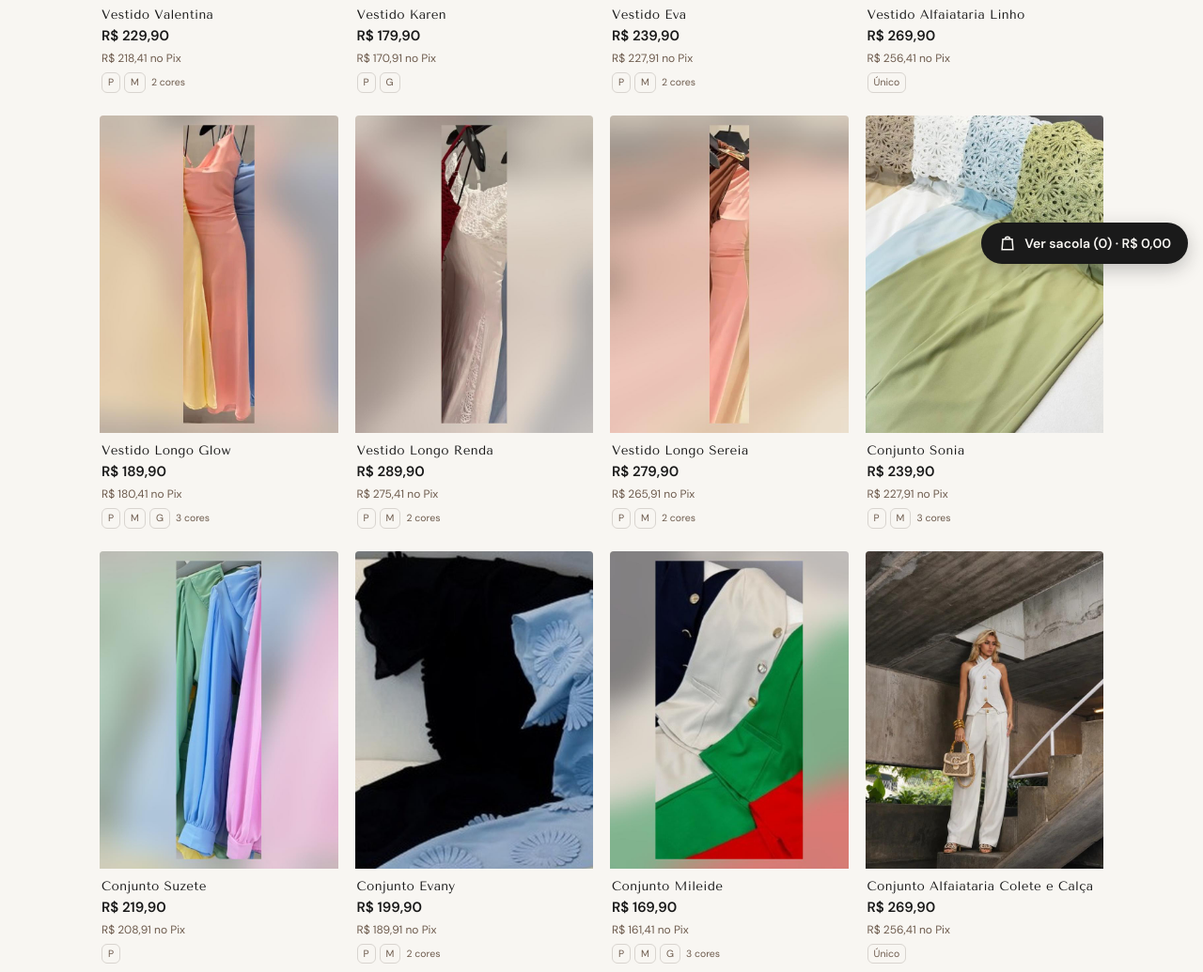
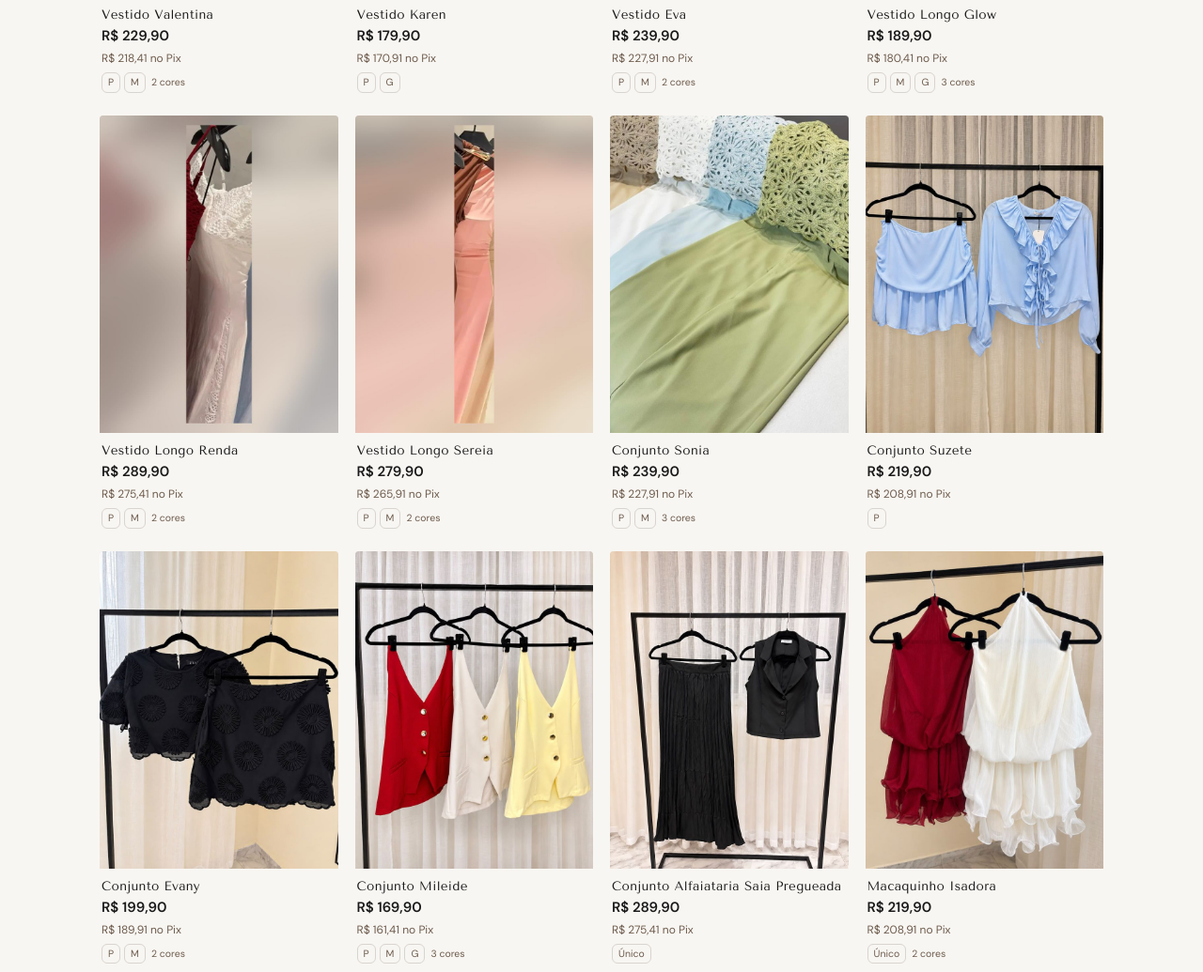
Before and after one commit to usejl/usejl.github.io, a plain HTML site: page index.html in a window 1280 px wide. Shown: the part 503-1538 px from the top of the page at 94% size. Drawn offline with nearby package versions, Linux system fonts and the light colour scheme.

Commit message:
Fotos próprias + troca Bllitz Bella

```diff
--- a/index.html
+++ b/index.html
@@ -153,6 +153,7 @@ footer a{color:var(--marca-escura);font-weight:500;text-decoration:none}
 .galeria .slide img{width:100%;aspect-ratio:3/4;object-fit:cover;max-height:62vh;display:block}
 .galeria .legenda{position:absolute;left:12px;bottom:12px;background:rgba(26,26,26,.72);color:#F8F6F2;font-size:11px;letter-spacing:.04em;padding:5px 10px;border-radius:999px}
 .opcoes button:disabled{opacity:.35}
+[hidden]{display:none!important}
 .sacola-btn{position:relative}
 .sacola-btn b{position:absolute;top:-4px;right:-4px;min-width:18px;height:18px;padding:0 5px;border-radius:999px;background:var(--terracota);color:#fff;font-size:10.5px;font-weight:600;display:grid;place-items:center;line-height:1}
 .btn-sec.wa{color:#1FA855}
@@ -254,32 +255,28 @@ const LOJA = {
 const CATEGORIAS = ["Vestidos", "Conjuntos", "Macaquinho", "Blusas", "Calças & Saias", "Moda Praia"];
 
 const PRODUTOS = [
-  {codigo: "JL001", nome: "Vestido Valentina", categoria: "Vestidos", preco: 229.9, pix: 218.41, parcela: 76.63, precoAntigo: null, descricao: "", variantes: [{"cor": "Preto", "tam": "M", "qtd": 1}, {"cor": "Rosa", "tam": "P", "qtd": 1}], fotos: {"Preto": ["jl001-preto-1.jpg"], "Rosa": ["jl001-rosa-1.jpg"]}, gerais: ["jl001-geral-1.jpg", "jl001-geral-2.jpg"], novo: false, status: "disponivel"},
-  {codigo: "JL002", nome: "Vestido Karen", categoria: "Vestidos", preco: 179.9, pix: 170.91, parcela: 59.97, precoAntigo: null, descricao: "", variantes: [{"cor": "Chumbo", "tam": "G", "qtd": 1}, {"cor": "Chumbo", "tam": "P", "qtd": 1}], fotos: {"Chumbo": []}, gerais: [], novo: false, status: "disponivel"},
-  {codigo: "JL003", nome: "Vestido Eva", categoria: "Vestidos", preco: 239.9, pix: 227.91, parcela: 79.97, precoAntigo: null, descricao: "", variantes: [{"cor": "Off White", "tam": "M", "qtd": 1}, {"cor": "Rosa", "tam": "P", "qtd": 1}], fotos: {"Off White": ["jl003-off-white-1.jpg", "jl003-off-white-2.jpg"], "Rosa": ["jl003-rosa-1.jpg"]}, gerais: ["jl003-geral-1.jpg"], novo: false, status: "disponivel"},
-  {codigo: "JL004", nome: "Vestido Alfaiataria Linho", categoria: "Vestidos", preco: 269.9, pix: 256.41, parcela: 89.97, precoAntigo: null, descricao: "Alfaiataria em linho. Tamanho único (veste do P ao G).", variantes: [{"cor": "Bege", "tam": "U", "qtd": 1}], fotos: {"Bege": ["jl004-bege-1.jpg", "jl004-bege-2.jpg", "jl004-bege-3.jpg"]}, gerais: [], novo: false, status: "disponivel"},
+  {codigo: "JL001", nome: "Vestido Valentina", categoria: "Vestidos", preco: 229.9, pix: 218.41, parcela: 76.63, precoAntigo: null, descricao: "", variantes: [{"cor": "Preto", "tam": "M", "qtd": 1}, {"cor": "Rosa", "tam": "P", "qtd": 1}], fotos: {"Preto": ["propria-16.jpg", "propria-18.jpg"], "Rosa": ["propria-16.jpg", "propria-17.jpg"]}, gerais: [], novo: false, status: "disponivel"},
+  {codigo: "JL002", nome: "Vestido Karen", categoria: "Vestidos", preco: 179.9, pix: 170.91, parcela: 59.97, precoAntigo: null, descricao: "", variantes: [{"cor": "Chumbo", "tam": "G", "qtd": 1}, {"cor": "Chumbo", "tam": "P", "qtd": 1}], fotos: {"Chumbo": ["propria-19.jpg", "propria-20.jpg", "propria-21.jpg"]}, gerais: [], novo: false, status: "disponivel"},
+  {codigo: "JL003", nome: "Vestido Eva", categoria: "Vestidos", preco: 239.9, pix: 227.91, parcela: 79.97, precoAntigo: null, descricao: "", variantes: [{"cor": "Off White", "tam": "M", "qtd": 1}, {"cor": "Rosa", "tam": "P", "qtd": 1}], fotos: {"Off White": ["propria-38.jpg", "propria-36.jpg", "propria-37.jpg"], "Rosa": ["propria-38.jpg", "propria-36.jpg", "propria-37.jpg"]}, gerais: [], novo: false, status: "disponivel"},
   {codigo: "JL005", nome: "Vestido Longo Glow", categoria: "Vestidos", preco: 189.9, pix: 180.41, parcela: 63.3, precoAntigo: null, descricao: "", variantes: [{"cor": "Rosa", "tam": "P", "qtd": 1}, {"cor": "Preto", "tam": "M", "qtd": 1}, {"cor": "Vermelho", "tam": "G", "qtd": 1}], fotos: {"Rosa": ["jl005-rosa-1.jpg"], "Preto": ["jl005-preto-1.jpg"], "Vermelho": ["jl005-vermelho-1.jpg"]}, gerais: ["jl005-geral-1.jpg", "jl005-geral-2.jpg"], novo: false, status: "disponivel"},
   {codigo: "JL006", nome: "Vestido Longo Renda", categoria: "Vestidos", preco: 289.9, pix: 275.41, parcela: 96.63, precoAntigo: null, descricao: "", variantes: [{"cor": "Branco", "tam": "P", "qtd": 1}, {"cor": "Rosa", "tam": "M", "qtd": 1}], fotos: {"Branco": ["jl006-branco-1.jpg"], "Rosa": ["jl006-rosa-1.jpg"]}, gerais: ["jl006-geral-1.jpg", "jl006-geral-2.jpg"], novo: false, status: "disponivel"},
   {codigo: "JL007", nome: "Vestido Longo Sereia", categoria: "Vestidos", preco: 279.9, pix: 265.91, parcela: 93.3, precoAntigo: null, descricao: "", variantes: [{"cor": "Rosa", "tam": "P", "qtd": 1}, {"cor": "Marrom", "tam": "M", "qtd": 1}], fotos: {"Rosa": ["jl007-rosa-1.jpg"], "Marrom": ["jl007-marrom-1.jpg"]}, gerais: ["jl007-geral-1.jpg", "jl007-geral-2.jpg"], novo: false, status: "disponivel"},
   {codigo: "JL008", nome: "Conjunto Sonia", categoria: "Conjuntos", preco: 239.9, pix: 227.91, parcela: 79.97, precoAntigo: null, descricao: "", variantes: [{"cor": "Verde", "tam": "M", "qtd": 1}, {"cor": "Bege", "tam": "M", "qtd": 1}, {"cor": "Azul", "tam": "P", "qtd": 1}], fotos: {"Verde": ["jl008-verde-1.jpg"], "Bege": ["jl008-bege-1.jpg"], "Azul": ["jl008-azul-1.jpg"]}, gerais: ["jl008-geral-1.jpg", "jl008-geral-2.jpg"], novo: false, status: "disponivel"},
-  {codigo: "JL009", nome: "Conjunto Suzete", categoria: "Conjuntos", preco: 219.9, pix: 208.91, parcela: 73.3, precoAntigo: null, descricao: "", variantes: [{"cor": "Azul", "tam": "P", "qtd": 1}], fotos: {"Azul": ["jl009-azul-1.jpg"]}, gerais: ["jl009-geral-1.jpg", "jl009-geral-2.jpg"], novo: false, status: "disponivel"},
-  {codigo: "JL010", nome: "Conjunto Evany", categoria: "Conjuntos", preco: 199.9, pix: 189.91, parcela: 66.63, precoAntigo: null, descricao: "", variantes: [{"cor": "Preto", "tam": "M", "qtd": 1}, {"cor": "Rosa", "tam": "P", "qtd": 1}], fotos: {"Preto": ["jl010-preto-1.jpg"], "Rosa": ["jl010-rosa-1.jpg"]}, gerais: ["jl010-geral-1.jpg", "jl010-geral-2.jpg"], novo: false, status: "disponivel"},
-  {codigo: "JL011", nome: "Conjunto Mileide", categoria: "Conjuntos", preco: 169.9, pix: 161.41, parcela: 56.63, precoAntigo: null, descricao: "", variantes: [{"cor": "Nude", "tam": "P", "qtd": 1}, {"cor": "Amarelo", "tam": "G", "qtd": 1}, {"cor": "Vermelho", "tam": "M", "qtd": 1}], fotos: {"Nude": ["jl011-nude-1.jpg"], "Amarelo": ["jl011-amarelo-1.jpg"], "Vermelho": ["jl011-vermelho-1.jpg", "jl011-vermelho-2.jpg"]}, gerais: ["jl011-geral-1.jpg"], novo: false, status: "disponivel"},
-  {codigo: "JL012", nome: "Conjunto Alfaiataria Colete e Calça", categoria: "Conjuntos", preco: 269.9, pix: 256.41, parcela: 89.97, precoAntigo: null, descricao: "Colete e calça em alfaiataria. Tamanho único (veste do P ao G).", variantes: [{"cor": "Branco", "tam": "U", "qtd": 1}], fotos: {"Branco": ["jl012-branco-1.jpg"]}, gerais: ["jl012-geral-1.jpg"], novo: false, status: "disponivel"},
-  {codigo: "JL013", nome: "Conjunto Alfaiataria Colete e Calça", categoria: "Conjuntos", preco: 289.9, pix: 275.41, parcela: 96.63, precoAntigo: null, descricao: "Colete e calça em alfaiataria. Tamanho único (veste do P ao G).", variantes: [{"cor": "Marrom Suave", "tam": "U", "qtd": 1}], fotos: {"Marrom Suave": ["jl013-marrom-suave-1.jpg", "jl013-marrom-suave-2.jpg"]}, gerais: [], novo: false, status: "disponivel"},
-  {codigo: "JL014", nome: "Conjunto Alfaiataria Frente Única", categoria: "Conjuntos", preco: 269.9, pix: 256.41, parcela: 89.97, precoAntigo: null, descricao: "Alfaiataria com top frente única. Tamanho único (veste do P ao G).", variantes: [{"cor": "Bege Rose", "tam": "U", "qtd": 1}], fotos: {"Bege Rose": []}, gerais: [], novo: false, status: "disponivel"},
-  {codigo: "JL015", nome: "Conjunto Alfaiataria Saia Pregueada", categoria: "Conjuntos", preco: 289.9, pix: 275.41, parcela: 96.63, precoAntigo: null, descricao: "Alfaiataria com saia pregueada. Tamanho único (veste do P ao G).", variantes: [{"cor": "Preto", "tam": "U", "qtd": 1}], fotos: {"Preto": []}, gerais: [], novo: false, status: "disponivel"},
-  {codigo: "JL016", nome: "Macaquinho Isadora", categoria: "Macaquinho", preco: 219.9, pix: 208.91, parcela: 73.3, precoAntigo: null, descricao: "", variantes: [{"cor": "Vermelho", "tam": "U", "qtd": 1}, {"cor": "Branco", "tam": "U", "qtd": 1}], fotos: {"Vermelho": ["jl016-vermelho-1.jpg"], "Branco": ["jl016-branco-1.jpg"]}, gerais: ["jl016-geral-1.jpg", "jl016-geral-2.jpg"], novo: false, status: "disponivel"},
-  {codigo: "JL017", nome: "Blusa Olenka", categoria: "Blusas", preco: 119.9, pix: 113.91, parcela: 39.97, precoAntigo: null, descricao: "", variantes: [{"cor": "Amarelo", "tam": "M", "qtd": 1}, {"cor": "Rosa", "tam": "P", "qtd": 1}], fotos: {"Amarelo": ["jl017-amarelo-1.jpg"], "Rosa": ["jl017-rosa-1.jpg"]}, gerais: ["jl017-geral-1.jpg", "jl017-geral-2.jpg"], novo: false, status: "disponivel"},
+  {codigo: "JL009", nome: "Conjunto Suzete", categoria: "Conjuntos", preco: 219.9, pix: 208.91, parcela: 73.3, precoAntigo: null, descricao: "", variantes: [{"cor": "Azul", "tam": "P", "qtd": 1}], fotos: {"Azul": ["propria-32.jpg", "propria-33.jpg", "propria-34.jpg", "propria-35.jpg"]}, gerais: [], novo: false, status: "disponivel"},
+  {codigo: "JL010", nome: "Conjunto Evany", categoria: "Conjuntos", preco: 199.9, pix: 189.91, parcela: 66.63, precoAntigo: null, descricao: "", variantes: [{"cor": "Preto", "tam": "M", "qtd": 1}, {"cor": "Rosa", "tam": "P", "qtd": 1}], fotos: {"Preto": ["propria-07.jpg", "propria-04.jpg", "propria-06.jpg", "propria-05.jpg"], "Rosa": ["propria-02.jpg", "propria-01.jpg", "propria-03.jpg"]}, gerais: [], novo: false, status: "disponivel"},
+  {codigo: "JL011", nome: "Conjunto Mileide", categoria: "Conjuntos", preco: 169.9, pix: 161.41, parcela: 56.63, precoAntigo: null, descricao: "", variantes: [{"cor": "Nude", "tam": "P", "qtd": 1}, {"cor": "Amarelo", "tam": "G", "qtd": 1}, {"cor": "Vermelho", "tam": "M", "qtd": 1}], fotos: {"Nude": ["propria-28.jpg", "propria-30.jpg", "propria-31.jpg"], "Amarelo": ["propria-31.jpg", "propria-28.jpg", "propria-30.jpg"], "Vermelho": ["propria-27.jpg", "propria-29.jpg", "propria-28.jpg", "propria-31.jpg"]}, gerais: [], novo: false, status: "disponivel"},
+  {codigo: "JL015", nome: "Conjunto Alfaiataria Saia Pregueada", categoria: "Conjuntos", preco: 289.9, pix: 275.41, parcela: 96.63, precoAntigo: null, descricao: "Alfaiataria com saia pregueada. Tamanho único (veste do P ao G).", variantes: [{"cor": "Preto", "tam": "U", "qtd": 1}], fotos: {"Preto": ["propria-40.jpg", "propria-39.jpg"]}, gerais: [], novo: false, status: "disponivel"},
+  {codigo: "JL016", nome: "Macaquinho Isadora", categoria: "Macaquinho", preco: 219.9, pix: 208.91, parcela: 73.3, precoAntigo: null, descricao: "", variantes: [{"cor": "Vermelho", "tam": "U", "qtd": 1}, {"cor": "Branco", "tam": "U", "qtd": 1}], fotos: {"Vermelho": ["propria-08.jpg", "propria-09.jpg"], "Branco": ["propria-10.jpg", "propria-11.jpg", "propria-08.jpg"]}, gerais: [], novo: false, status: "disponivel"},
+  {codigo: "JL017", nome: "Blusa Olenka", categoria: "Blusas", preco: 119.9, pix: 113.91, parcela: 39.97, precoAntigo: null, descricao: "", variantes: [{"cor": "Amarelo", "tam": "M", "qtd": 1}, {"cor": "Rosa", "tam": "P", "qtd": 1}], fotos: {"Amarelo": ["propria-25.jpg", "propria-26.jpg"], "Rosa": ["propria-25.jpg", "propria-26.jpg"]}, gerais: [], novo: false, status: "disponivel"},
   {codigo: "JL018", nome: "Blusa Ada", categoria: "Blusas", preco: 119.9, pix: 113.91, parcela: 39.97, precoAntigo: null, descricao: "", variantes: [{"cor": "Nude", "tam": "M", "qtd": 1}, {"cor": "Rosa", "tam": "P", "qtd": 1}], fotos: {"Nude": ["jl018-nude-1.jpg", "jl018-nude-2.jpg"], "Rosa": ["jl018-rosa-1.jpg"]}, gerais: ["jl018-geral-1.jpg"], novo: false, status: "disponivel"},
   {codigo: "JL019", nome: "Blusa Charlot (tricô listrada)", categoria: "Blusas", preco: 89.9, pix: 85.41, parcela: 29.97, precoAntigo: null, descricao: "Tricô listrado. Tamanho único.", variantes: [{"cor": "Preto", "tam": "U", "qtd": 1}, {"cor": "Azul", "tam": "U", "qtd": 1}, {"cor": "Rosa", "tam": "U", "qtd": 1}], fotos: {"Preto": ["jl019-preto-1.jpg"], "Azul": ["jl019-azul-1.jpg"], "Rosa": ["jl019-rosa-1.jpg"]}, gerais: ["jl019-geral-1.jpg"], novo: false, status: "disponivel"},
   {codigo: "JL020", nome: "Camisa Pedraria", categoria: "Blusas", preco: 199.9, pix: 189.91, parcela: 66.63, precoAntigo: null, descricao: "Organza com pedraria. Tamanho único (veste do P ao G).", variantes: [{"cor": "Branco", "tam": "U", "qtd": 1}, {"cor": "Preto", "tam": "U", "qtd": 1}], fotos: {"Branco": ["jl020-branco-1.jpg", "jl020-branco-2.jpg"], "Preto": []}, gerais: [], novo: false, status: "disponivel"},
-  {codigo: "JL021", nome: "Short Ester", categoria: "Calças & Saias", preco: 129.9, pix: 123.41, parcela: 43.3, precoAntigo: null, descricao: "", variantes: [{"cor": "Branco", "tam": "M", "qtd": 1}, {"cor": "Rose", "tam": "P", "qtd": 1}], fotos: {"Branco": ["jl021-branco-1.jpg"], "Rose": ["jl021-rose-1.jpg"]}, gerais: ["jl021-geral-1.jpg", "jl021-geral-2.jpg"], novo: false, status: "disponivel"},
+  {codigo: "JL021", nome: "Short Ester", categoria: "Calças & Saias", preco: 129.9, pix: 123.41, parcela: 43.3, precoAntigo: null, descricao: "", variantes: [{"cor": "Branco", "tam": "M", "qtd": 1}, {"cor": "Rose", "tam": "P", "qtd": 1}], fotos: {"Branco": ["propria-22.jpg", "propria-23.jpg", "propria-24.jpg"], "Rose": ["propria-22.jpg", "propria-24.jpg"]}, gerais: [], novo: false, status: "disponivel"},
   {codigo: "JL022", nome: "Calça Alfaiataria com Cinto", categoria: "Calças & Saias", preco: 199.9, pix: 189.91, parcela: 66.63, precoAntigo: null, descricao: "Alfaiataria com cinto. Tamanho único (veste do P ao G).", variantes: [{"cor": "Preto", "tam": "U", "qtd": 1}], fotos: {"Preto": ["jl022-preto-1.jpg"]}, gerais: ["jl022-geral-1.jpg"], novo: false, status: "disponivel"},
   {codigo: "JL023", nome: "Calça Baggy Alana", categoria: "Calças & Saias", preco: 159.9, pix: 151.91, parcela: 53.3, precoAntigo: null, descricao: "Jeans 100% algodão, modelagem baggy, cintura alta.", variantes: [{"cor": "Sortida", "tam": "36", "qtd": 1}, {"cor": "Sortida", "tam": "38", "qtd": 1}, {"cor": "Sortida", "tam": "40", "qtd": 1}, {"cor": "Sortida", "tam": "42", "qtd": 1}, {"cor": "Sortida", "tam": "44", "qtd": 1}], fotos: {"Sortida": ["jl023-sortida-1.jpg", "jl023-sortida-2.jpg", "jl023-sortida-3.jpg"]}, gerais: [], novo: false, status: "disponivel"},
   {codigo: "JL024", nome: "Calça Pantalona Maelle", categoria: "Calças & Saias", preco: 159.9, pix: 151.91, parcela: 53.3, precoAntigo: null, descricao: "Jeans de pernas amplas, cintura alta.", variantes: [{"cor": "Sortida", "tam": "36", "qtd": 1}, {"cor": "Sortida", "tam": "38", "qtd": 1}, {"cor": "Sortida", "tam": "40", "qtd": 1}, {"cor": "Sortida", "tam": "42", "qtd": 1}, {"cor": "Sortida", "tam": "44", "qtd": 1}], fotos: {"Sortida": ["jl024-sortida-1.jpg", "jl024-sortida-2.jpg", "jl024-sortida-3.jpg"]}, gerais: [], novo: false, status: "disponivel"},
-  {codigo: "JL025", nome: "Calça Pantalona Luxo", categoria: "Calças & Saias", preco: 159.9, pix: 151.91, parcela: 53.3, precoAntigo: null, descricao: "", variantes: [{"cor": "Vermelho", "tam": "P", "qtd": 1}], fotos: {"Vermelho": ["jl025-vermelho-1.jpg"]}, gerais: [], novo: false, status: "disponivel"},
-  {codigo: "JL026", nome: "Calça Pantalona Ricca", categoria: "Calças & Saias", preco: 139.9, pix: 132.91, parcela: 46.63, precoAntigo: null, descricao: "", variantes: [{"cor": "Rosa", "tam": "P", "qtd": 1}, {"cor": "Rosa", "tam": "M", "qtd": 1}], fotos: {"Rosa": ["jl026-rosa-1.jpg"]}, gerais: ["jl026-geral-1.jpg", "jl026-geral-2.jpg"], novo: false, status: "disponivel"},
+  {codigo: "JL025", nome: "Calça Pantalona Luxo", categoria: "Calças & Saias", preco: 159.9, pix: 151.91, parcela: 53.3, precoAntigo: null, descricao: "", variantes: [{"cor": "Vermelho", "tam": "P", "qtd": 1}], fotos: {"Vermelho": ["propria-12.jpg", "propria-13.jpg"]}, gerais: [], novo: false, status: "disponivel"},
+  {codigo: "JL026", nome: "Calça Pantalona Ricca", categoria: "Calças & Saias", preco: 139.9, pix: 132.91, parcela: 46.63, precoAntigo: null, descricao: "", variantes: [{"cor": "Rosa", "tam": "P", "qtd": 1}, {"cor": "Rosa", "tam": "M", "qtd": 1}], fotos: {"Rosa": ["propria-14.jpg", "propria-15.jpg"]}, gerais: [], novo: false, status: "disponivel"},
   {codigo: "JL027", nome: "Biquíni Bordado Leveza Empina Bumbum", categoria: "Moda Praia", preco: 139.9, pix: 132.91, parcela: 46.63, precoAntigo: null, descricao: "", variantes: [{"cor": "Leveza Menta", "tam": "P", "qtd": 1}], fotos: {"Leveza Menta": ["jl027-leveza-menta-1.jpg", "jl027-leveza-menta-2.jpg", "jl027-leveza-menta-3.jpg", "jl027-leveza-menta-4.jpg", "jl027-leveza-menta-5.jpg"]}, gerais: [], novo: false, status: "disponivel"},
   {codigo: "JL028", nome: "Biquíni Bordado Leveza Fita", categoria: "Moda Praia", preco: 139.9, pix: 132.91, parcela: 46.63, precoAntigo: null, descricao: "", variantes: [{"cor": "Leveza Menta", "tam": "M", "qtd": 1}], fotos: {"Leveza Menta": ["jl028-leveza-menta-1.jpg", "jl028-leveza-menta-2.jpg", "jl028-leveza-menta-3.jpg", "jl028-leveza-menta-4.jpg", "jl028-leveza-menta-5.jpg"]}, gerais: [], novo: false, status: "disponivel"},
   {codigo: "JL029", nome: "Biquíni Poá Leveza Mantega Cortina", categoria: "Moda Praia", preco: 129.9, pix: 123.41, parcela: 43.3, precoAntigo: null, descricao: "", variantes: [{"cor": "Poá Mantega", "tam": "M", "qtd": 1}, {"cor": "Poá Mantega", "tam": "P", "qtd": 1}], fotos: {"Poá Mantega": ["jl029-poa-mantega-1.jpg", "jl029-poa-mantega-2.jpg", "jl029-poa-mantega-3.jpg", "jl029-poa-mantega-4.jpg"]}, gerais: [], novo: false, status: "disponivel"},
```
